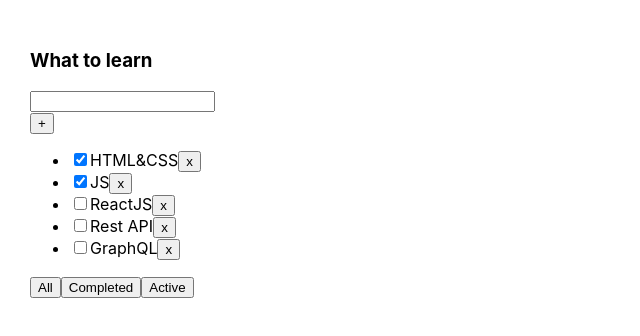
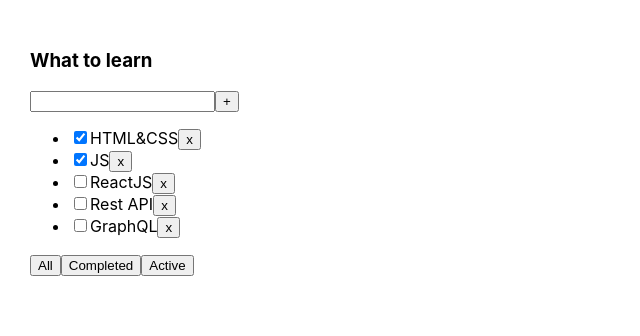
Before and after one commit to Dro5zd/it-incubator-todolist-ts-001, a React (Create React App) app: page / in a window 1280 px wide. Shown: the top 336 px of the page, without its empty margins (0-640 px from the left). Built offline with nearby package versions, Linux system fonts and the light colour scheme.

Commit message:
Lesson 3 start 2 dopov ( create comp FullInput1

```diff
--- a/src/Todolist.tsx
+++ b/src/Todolist.tsx
@@ -19,22 +19,22 @@ type PropsType = {
 
 export function Todolist(props: PropsType) {
 
-    let [title, setTitle] = useState("")
-
-    const addTask = () => {
-        props.addTask(title)
-        setTitle('')
-    }
-
-    const onChangeHandler = (e: ChangeEvent<HTMLInputElement>) => {
-        setTitle(e.currentTarget.value)
-    }
-
-    const onKeyPressHandler = ({charCode}: KeyboardEvent<HTMLInputElement>) => {
-        if (charCode === 13) {
-            addTask();
-        }
-    }
+    // let [title, setTitle] = useState("")
+    //
+    // const addTask = () => {
+    //     props.addTask(title)
+    //     setTitle('')
+    // }
+    //
+    // const onChangeHandler = (e: ChangeEvent<HTMLInputElement>) => {
+    //     setTitle(e.currentTarget.value)
+    // }
+    //
+    // const onKeyPressHandler = ({charCode}: KeyboardEvent<HTMLInputElement>) => {
+    //     if (charCode === 13) {
+    //         addTask();
+    //     }
+    // }
 
     // const onAllClickHandler = () => {
     //     props.changeFilter('all')
@@ -53,16 +53,21 @@ export function Todolist(props: PropsType) {
         return props.removeTask(Tid)
     }
 
+    const callbackForFullInput = (title: string) => {
+        props.addTask(title)
+    }
+
     return <div>
         <h3>{props.title}</h3>
         <div>
-            <input value={title}
-                   onChange={onChangeHandler}
-                   onKeyPress={onKeyPressHandler}
-            />
-            <FullInput/>
+            <FullInput callback={callbackForFullInput}/>
+            {/*<input value={title}*/}
+            {/*       onChange={onChangeHandler}*/}
+            {/*       onKeyPress={onKeyPressHandler}*/}
+            {/*/>*/}
+
             {/*<button onClick={addTask}>+</button>*/}
-            <Button name='+' callback={() => addTask()}/>
+            {/*<Button name='+' callback={() => addTask()}/>*/}
         </div>
         <ul>
             {
--- a/src/conponents/Full input.tsx
+++ b/src/conponents/Full input.tsx
@@ -1,9 +1,35 @@
-import React from 'react';
+import React, {ChangeEvent, KeyboardEvent, useState} from 'react';
+import {Button} from "./Button";
 
- export const FullInput = () => {
-    return (
-        <div>
+type FullInputProps = {
+    callback: (title: string) => void
+}
 
-        </div>
-    );
-};
+export const FullInput = (props: FullInputProps) => {
+    let [title, setTitle] = useState("")
+
+    const onChangeHandler = (e: ChangeEvent<HTMLInputElement>) => {
+        setTitle(e.currentTarget.value)
+    }
+
+    const onKeyPressHandler = (e: KeyboardEvent<HTMLInputElement>) => {
+        if (e.key === 'Enter') {
+            addTask();
+        }
+    }
+
+        const addTask = () => {
+            props.callback(title)
+            setTitle('')
+        }
+
+        return (
+            <div>
+                <input value={title}
+                       onChange={onChangeHandler}
+                       onKeyPress={onKeyPressHandler}
+                />
+                <Button name='+' callback={() => addTask()}/>
+            </div>
+        );
+    };
```
